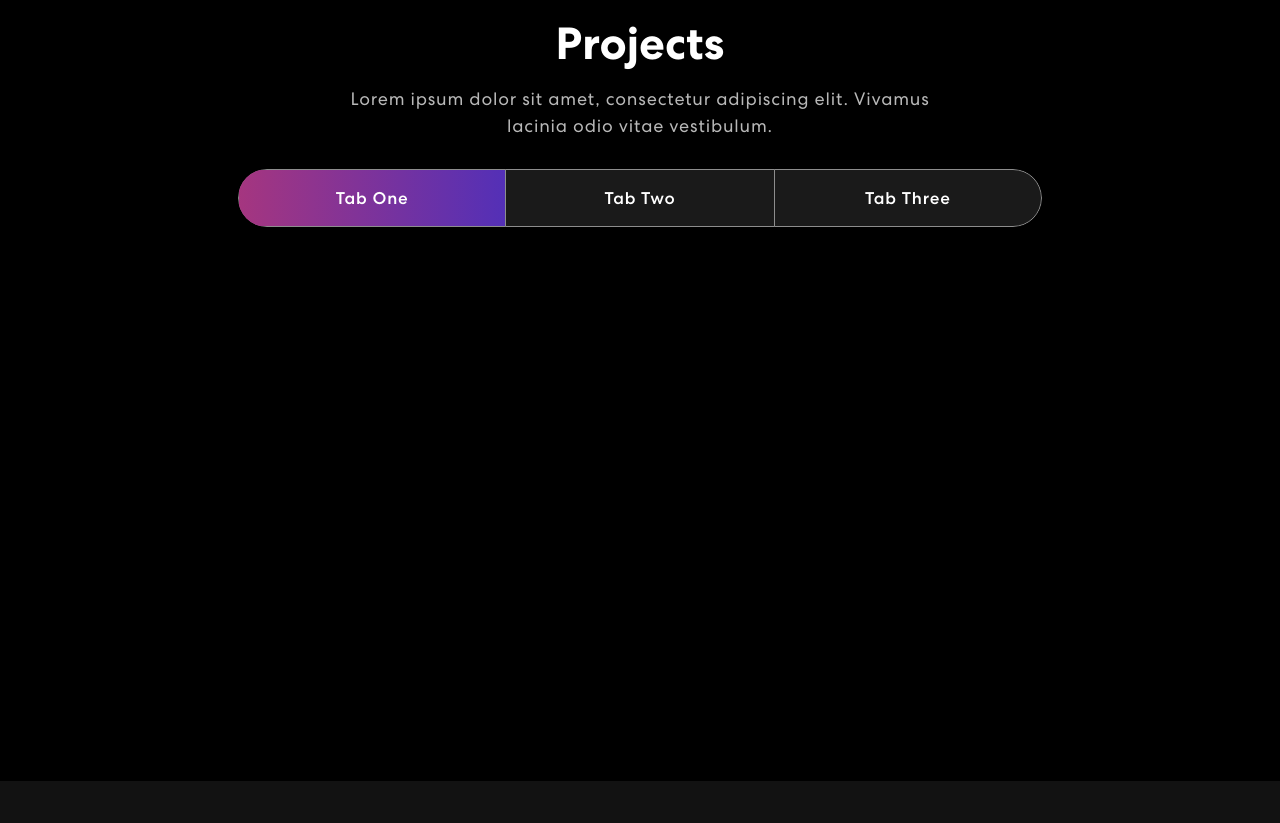
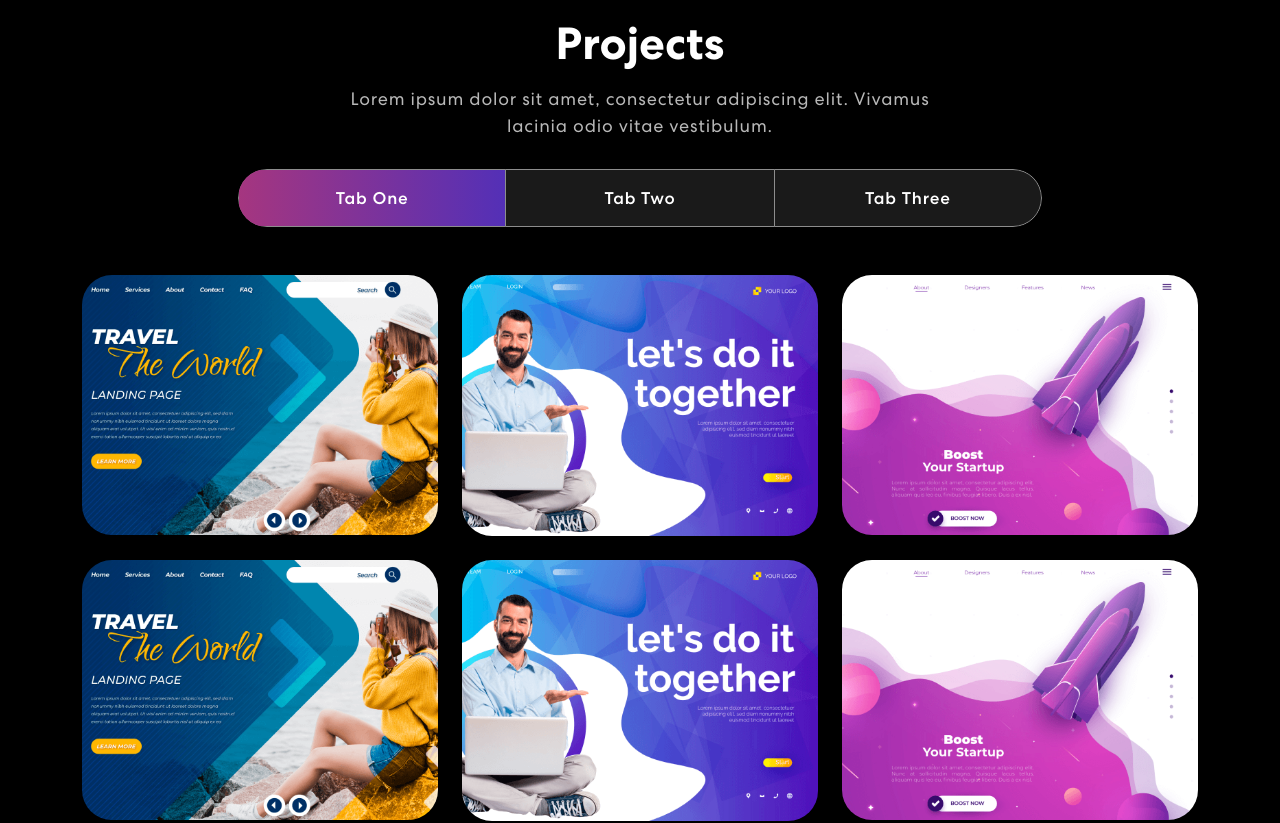
Before and after one commit to juancarlos19820603/portafolio-personal, a React (Create React App) app: page / in a window 1280 px wide. Shown: the part 1360-2183 px from the top of the page. Before the commit the page ends 2141 px from the top, so only its background shows below. Built offline with nearby package versions, Linux system fonts and the light colour scheme.

Commit message:
feat(ProjectCard): add animated cards to ProjectCard component

```diff
--- a/src/App.js
+++ b/src/App.js
@@ -6,6 +6,7 @@
 import { Skills } from './components/Skills';
 import 'bootstrap/dist/css/bootstrap.min.css';
 import { Projects } from './components/Projects';
+import { ProjectCard } from './components/ProjectCard';
 import React, { useRef } from 'react';
 
 
@@ -16,6 +17,7 @@
       <Banner/>
       <Skills/>
       <Projects/>
+      <ProjectCard/>
 
     </div>
   );
--- /dev/null
+++ b/src/components/ProjectCard.js
@@ -0,0 +1,18 @@
+import { Col } from "react-bootstrap"
+
+export const ProjectCard = ({title, description, imgUrl})=>{
+    return (
+        <Col sm={6} md={4}>
+        <div className="proj-imgbx">
+            <img src={imgUrl}/>
+
+            <div className="proj-txtx">
+                <h4>{title}</h4>
+                <span>{description}</span>
+            </div>
+            </div>
+        </Col>
+
+    )
+
+}
--- a/src/components/Projects.js
+++ b/src/components/Projects.js
@@ -1,7 +1,9 @@
-import { Container, Row, Col, Nav, Tab, TabContainer, TabPane } from "react-bootstrap";
+import { Container, Row, Col, Nav, Tab } from "react-bootstrap";
 import projImg1 from "../assets/img/project-img1.png";
 import projImg2 from "../assets/img/project-img2.png";
 import projImg3 from "../assets/img/project-img3.png";
+import colorSharp2 from "../assets/img/color-sharp2.png";
+import { ProjectCard } from "./ProjectCard";
 
 
 export const Projects = () => {
@@ -47,7 +49,7 @@
                     <h2>Projects</h2>
                     <p>Lorem ipsum dolor sit amet, consectetur adipiscing elit. Vivamus lacinia odio vitae vestibulum.</p>
                     <Tab.Container id="projects-tabs" defaultActiveKey="first">
-                    <Nav variant="pills" defaultActiveKey={"/home"}>
+    <Nav variant="pills" className="nav-pills mb-5 justify-content-center align-items-center" id="pills-tab">
         <Nav.Item>
             <Nav.Link eventKey="first">Tab One</Nav.Link>
         </Nav.Item>
@@ -58,27 +60,26 @@
             <Nav.Link eventKey="third" >Tab Three</Nav.Link>
         </Nav.Item>
     </Nav>
-                    <Tab.Container>
+    <Tab.Content>
         <Tab.Pane eventKey="first">
             <Row>
-                                {
-                                    projects.map((project, index)=>{
-                                        return (
-                                            <p>{project.title}</p>
-                                        )
-                                    })
-                                }
+                {projects.map((project, index) => (
+                    <ProjectCard key={index} {...project} />
+                ))}
             </Row>
         </Tab.Pane>
-                        <Tab.Pane eventKey="second"> Lorem Ipsum </Tab.Pane>
-                        <Tab.Pane eventKey="third">Lorem Ipsum </Tab.Pane>
+        <Tab.Pane eventKey="second"> Lorem Ipsum
 
 
+        </Tab.Pane>
+        <Tab.Pane eventKey="third">Lorem Ipsum </Tab.Pane>
+    </Tab.Content>
 </Tab.Container>
-                    </Tab.Container>
+
                     </Col>
                 </Row>
             </Container>
+            <img className="background-image-right" src={colorSharp2}></img>
 
         </section>
     );
```
Lines whose indentation alone changed are shown as unchanged.
